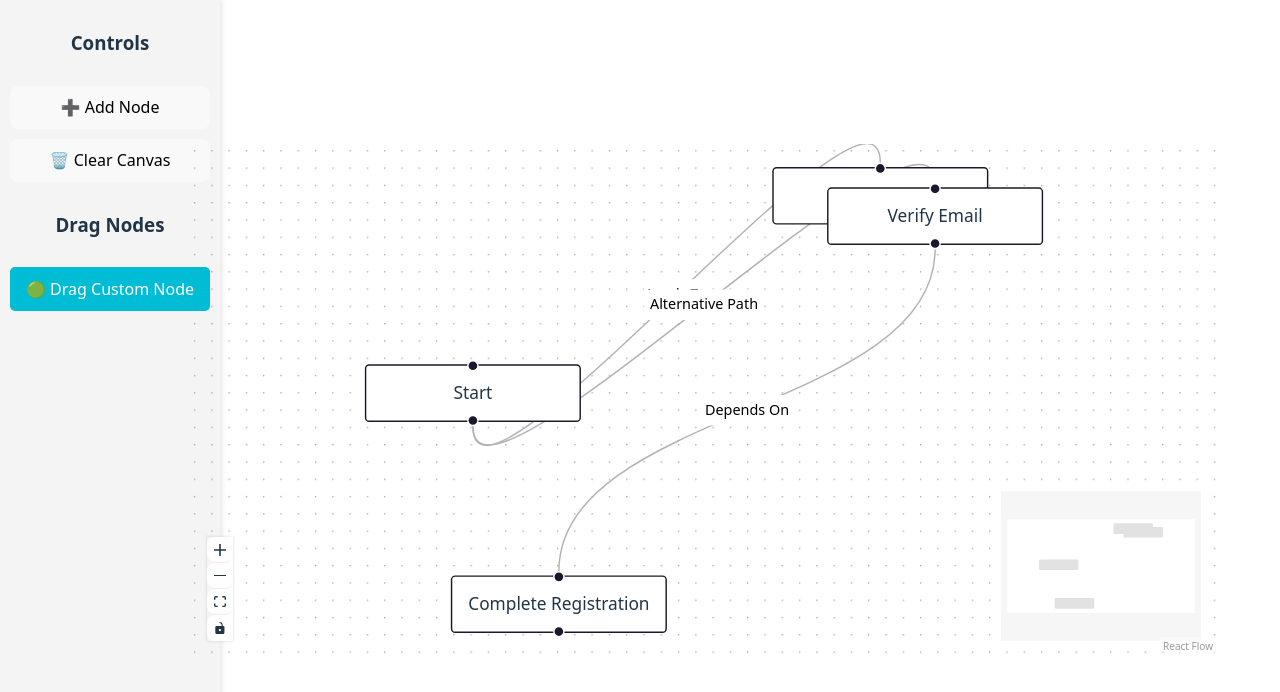
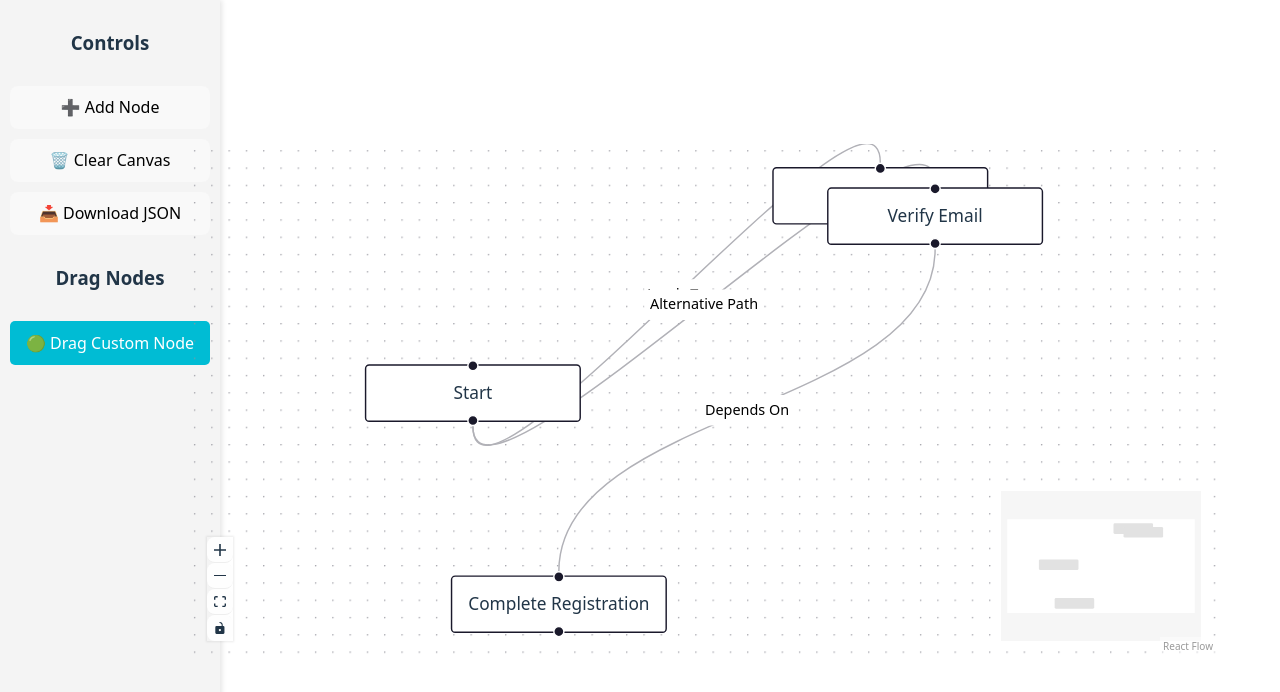
Before and after one commit to vatsalshah041/Supervaisor-Task, a React (Vite) app: page / in a window 1280 px wide. Shown: the top 692 px of the page. Built offline with nearby package versions, Linux system fonts and the light colour scheme.

Commit message:
downloading json added

```diff
--- a/src/component/Flowchart.jsx
+++ b/src/component/Flowchart.jsx
@@ -1,4 +1,4 @@
-import React, { useCallback, useState } from 'react';
+import React, { useCallback, useState,useEffect } from 'react';
 import {
   ReactFlow,
   MiniMap,
@@ -110,8 +110,12 @@ export default function FlowChart() {
 
     console.log("Updated flowDataState:", flowDataState);
   };
-
-
+  const saveToLocalStorage = (nodes, edges) => {
+    localStorage.setItem('flowchartData', JSON.stringify({ nodes, edges }));
+  };
+  useEffect(() => {
+    saveToLocalStorage(nodes, edges);
+  }, [nodes, edges]);
   // Handle Node & Edge Changes
   const onNodesChange = useCallback((changes) => setNodes((nds) => applyNodeChanges(changes, nds)), []);
   const onEdgesChange = useCallback((changes) => setEdges((eds) => applyEdgeChanges(changes, eds)), []);
--- a/src/component/Sidebar.jsx
+++ b/src/component/Sidebar.jsx
@@ -6,12 +6,28 @@ const Sidebar = ({ addNode, clearCanvas }) => {
     event.dataTransfer.setData('application/reactflow', nodeType);
     event.dataTransfer.effectAllowed = 'move';
   };
+  const downloadJSON = () => {
+    const flowchartData = localStorage.getItem('flowchartData');
+    if (!flowchartData) {
+      alert('No data available to download!');
+      return;
+    }
+
+    const blob = new Blob([flowchartData], { type: 'application/json' });
+    const link = document.createElement('a');
+    link.href = URL.createObjectURL(blob);
+    link.download = 'flowchart.json';
+    document.body.appendChild(link);
+    link.click();
+    document.body.removeChild(link);
+  };
 
   return (
     <div style={sidebarStyles}>
       <h3>Controls</h3>
       <button onClick={addNode}>➕ Add Node</button>
       <button onClick={clearCanvas}>🗑️ Clear Canvas</button>
+      <button onClick={downloadJSON}>📥 Download JSON</button>
 
       <h3>Drag Nodes</h3>
       <div
```
Also changed, not shown: src/component/CustomNode.jsx (line endings or trailing spaces).
